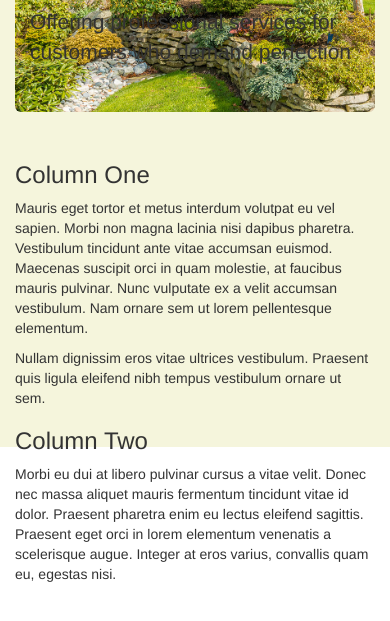
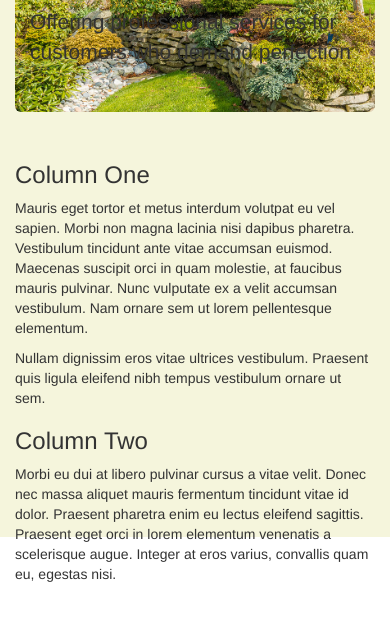
Before and after one commit to mustumar/mustumar.github.io, a plain HTML site: page index.html in a window 390 px wide. Shown: the part 173-794 px from the top of the page. Drawn offline with nearby package versions, Linux system fonts and the light colour scheme; files whose address does not match are found by name.

Commit message:
Background colour media queries
Introduced new media queries so that text doesn’t overflow past
#section1. Updated the file path for the logo text

```diff
--- a/index.html
+++ b/index.html
@@ -44,6 +44,17 @@
                 height: 620px;
             }
         }
+
+        @media screen and (max-width: 654px) {
+            #section1 {
+                height: 670px;
+            }
+        }
+        @media screen and (max-width: 500px) {
+            #section1 {
+                height: 710px;
+            }
+        }
     </style>
 </head>
 
@@ -51,7 +62,7 @@
     <nav class="navbar-fixed-top navbar navbar-default">
         <div class="container-fluid">
             <div class="navbar-header">
-                <button type="button" class="navbar-toggle" data-toggle="collapse" data-target="#myNavbar"> <span class="icon-bar"></span> <span class="icon-bar"></span> <span class="icon-bar"></span> </button> <a class="navbar-brand" href="EuphoricGardens.html">Euphoric Gardens</a> </div>
+                <button type="button" class="navbar-toggle" data-toggle="collapse" data-target="#myNavbar"> <span class="icon-bar"></span> <span class="icon-bar"></span> <span class="icon-bar"></span> </button> <a class="navbar-brand" href="index.html">Euphoric Gardens</a> </div>
             <div class="collapse navbar-collapse" id="myNavbar">
                 <ul class="nav navbar-nav navbar-right">
                     <li><a href="#section1">Home</a></li>
```
